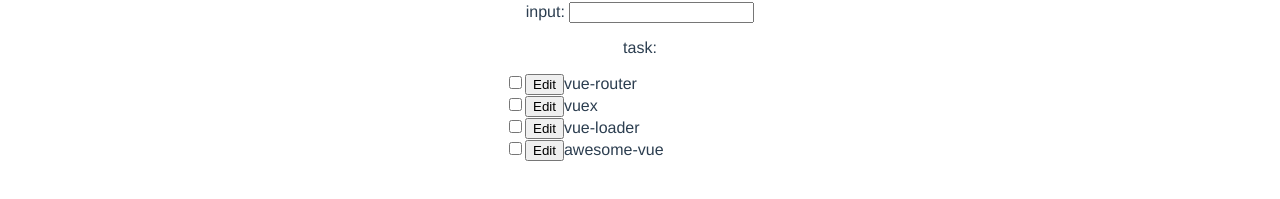
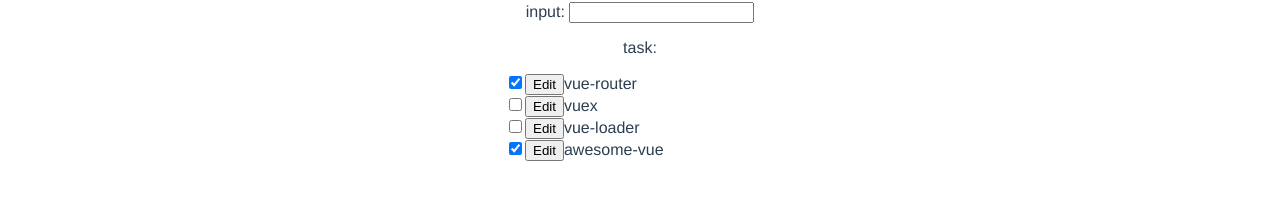
Before and after one commit to dela-grante/labo, a Vue app in the folder vue-test-1/: page /#/ in a window 1280 px wide. Shown: the part 461-660 px from the top of the page. Built offline with nearby package versions, Linux system fonts and the light colour scheme.

Commit message:
Click [Delete] button to delete all finished todos.

```diff
--- a/vue-test-1/src/components/HelloWorld.vue
+++ b/vue-test-1/src/components/HelloWorld.vue
@@ -3,14 +3,14 @@
     <h1>{{ msg }}</h1>
     <form>
       <button v-on:click="addTodo()">New</button>
-      <button>Delete</button>
+      <button @click="deleteFinishedTodos()">Delete</button>
       <p>input: <input type="text" v-model="newTodo"></p>
       <p>task: {{ newTodo }}</p>
     </form>
     <div class="task-list">
       <label class="task-list__item"
              v-for="(todo, index) in todos" v-bind:key="index">
-        <input type="checkbox"><button>Edit</button>{{ todo.text }}
+        <input type="checkbox" v-model="todo.done"><button>Edit</button>{{ todo.text }}
         </label>
     </div>
   </div>
@@ -43,6 +43,13 @@ export default {
       })
       this.newTodo = ''
     },
+    deleteFinishedTodos(event) {
+      for (let i = this.todos.length - 1; i >= 0; i--) {
+        if (this.todos[i].done) {
+          this.todos.splice(i, 1)
+        }
+      }
+    }
   }
 }
 </script>
```
